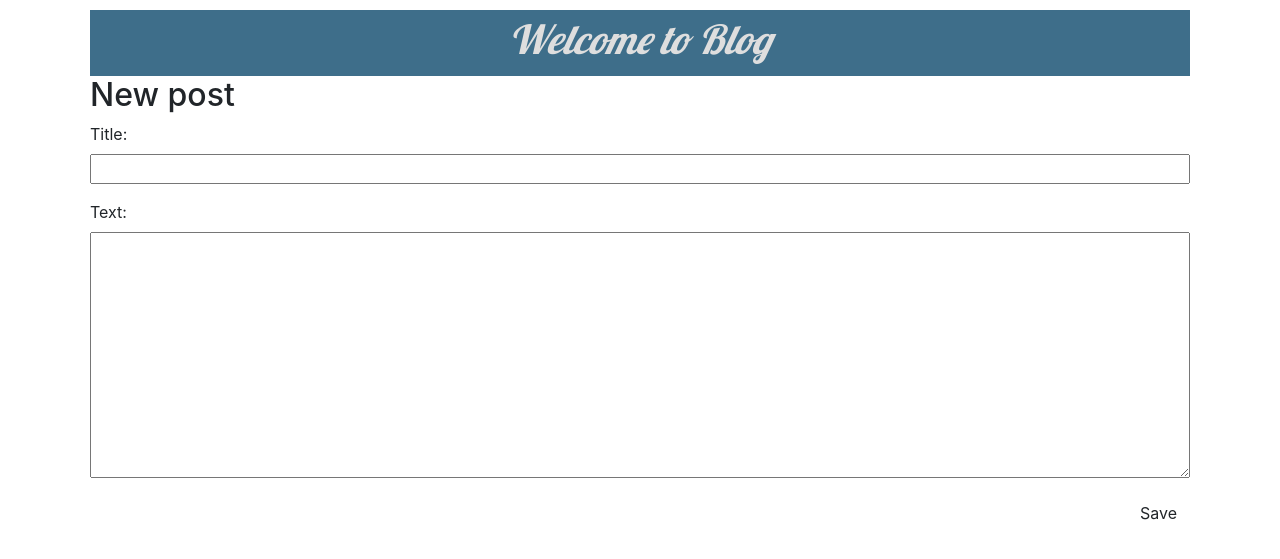
After one commit to StKein/dgsite, a Django app: page /post/new/ in a window 1280 px wide. The commit adds this page. Shown: the top 559 px of the page. Run offline with Django 3.2, Linux system fonts and the light colour scheme; some libraries are stand-ins or nearby versions.

Commit message:
add/edit posts functionality

```diff
--- /dev/null
+++ b/blog/forms.py
@@ -0,0 +1,8 @@
+from django import forms
+from .models import Post
+
+class PostForm(forms.ModelForm):
+
+    class Meta:
+        model = Post
+        fields = ('title', 'text',)
--- a/blog/models.py
+++ b/blog/models.py
@@ -7,7 +7,6 @@ class Post(models.Model):
     author = models.ForeignKey(settings.AUTH_USER_MODEL, on_delete=models.CASCADE)
     title = models.CharField(max_length=100)
     text = models.TextField()
-    link = models.CharField(max_length=100)
     created_date = models.DateTimeField(default=timezone.now)
     published_date = models.DateTimeField(blank=True, null=True)
 
--- a/blog/static/css/blog.css
+++ b/blog/static/css/blog.css
@@ -3,12 +3,12 @@
 }
 #content .page_header_wrapper{
     background-color: #3E6E8A;
+    padding: 5 10px;
+    text-align: center;
 }
 #content .page_header_wrapper .page_header{
     color: #DEDEDE;
     font-style: italic;
-    padding: 5 10px;
-    text-align: center;
 }
 #content .post_header{
     color: #40AEE2;
@@ -18,6 +18,24 @@
     float: right;
 }
 
+#content .save {
+    float: right;
+}
+
+#content .post-form textarea,
+#content .post-form input {
+    width: 100%;
+}
+
+#content .top-menu,
+#content .top-menu:hover,
+#content .top-menu:visited {
+    color: #ffffff;
+    float: right;
+    font-size: 26pt;
+    margin-right: 20px;
+}
+
 ._mod-lobster{
     font-family: Lobster;
 }
--- a/blog/templates/blog/main.html
+++ b/blog/templates/blog/main.html
@@ -10,7 +10,7 @@
         <div id="content" class="container">
             <div class="page_header_wrapper">
                 <!--TODO: change it to variable-->
-                <h1 class="page_header _mod-lobster">Welcome to Hell</h1>
+                <h1><a href="/" class="page_header _mod-lobster">Welcome to Blog</a></h1>
             </div>
             <div id="page_content">
                 {% block content %}
--- /dev/null
+++ b/blog/templates/blog/post_edit.html
@@ -0,0 +1,11 @@
+{% extends 'blog/main.html' %}
+
+{% block content %}
+<div class="post_form_wrapper">
+    <h2>New post</h1>
+    <form method="POST" class="post-form">{% csrf_token %}
+        {{ form.as_p }}
+        <button type="submit" class="save btn btn-default">Save</button>
+    </form>
+</div>
+{% endblock %}
--- a/blog/urls.py
+++ b/blog/urls.py
@@ -3,5 +3,7 @@ from . import views
 
 urlpatterns = [
     path('', views.post_list, name='post_list'),
-    path('post/<str:link>/', views.post_detail, name='post_detail'),
+    path('post/<int:pk>/', views.post_detail, name='post_detail'),
+    path('post/new/', views.post_new, name='post_new'),
+    path('post/edit/<int:pk>/', views.post_edit, name='post_edit'),
 ]
--- a/blog/views.py
+++ b/blog/views.py
@@ -1,12 +1,43 @@
-from django.shortcuts import render, get_object_or_404
+from django.shortcuts import render, get_object_or_404, redirect
 from django.utils import timezone
 from .models import Post
+from .forms import PostForm
 
 # Create your views here.
 def post_list(request):
     posts = Post.objects.filter(published_date__lte=timezone.now()).order_by('-published_date')
     return render(request, 'blog/post_list.html', {'posts': posts})
 
-def post_detail(request, link):
-    post = get_object_or_404(Post, link=link)
+def post_detail(request, pk):
+    post = get_object_or_404(Post, pk=pk)
     return render(request, 'blog/post_detail.html', {'post': post})
+
+def post_new(request):
+    if request.method == "POST":
+        pk = save_form(request, None)
+        if pk > 0:
+            return redirect('post_detail', pk=pk)
+    else:
+        form = PostForm()
+    return render(request, 'blog/post_edit.html', {'form': form})
+
+def post_edit(request, pk):
+    post = get_object_or_404(Post, pk=pk)
+    if request.method == "POST":
+        pk = save_form(request, post)
+        if pk > 0:
+            return redirect('post_detail', pk=pk)
+    else:
+        form = PostForm(instance=post)
+    return render(request, 'blog/post_edit.html', {'form': form})
+
+
+def save_form(request, instance):
+    form = PostForm(request.POST, instance=instance)
+    if not form.is_valid():
+        return -1
+    post = form.save(commit=False)
+    post.author = request.user
+    post.published_date = timezone.now()
+    post.save()
+    return post.pk
```
Also changed, not shown: blog/templates/blog/post_detail.html (+6 -1 lines), blog/templates/blog/post_list.html (+8 -3 lines), blog/migrations/0003_remove_post_link.py (added).
